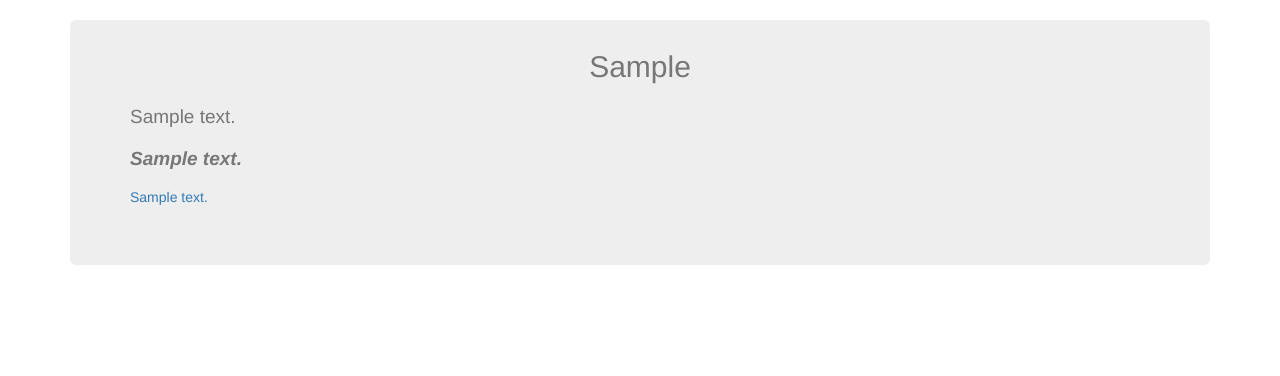
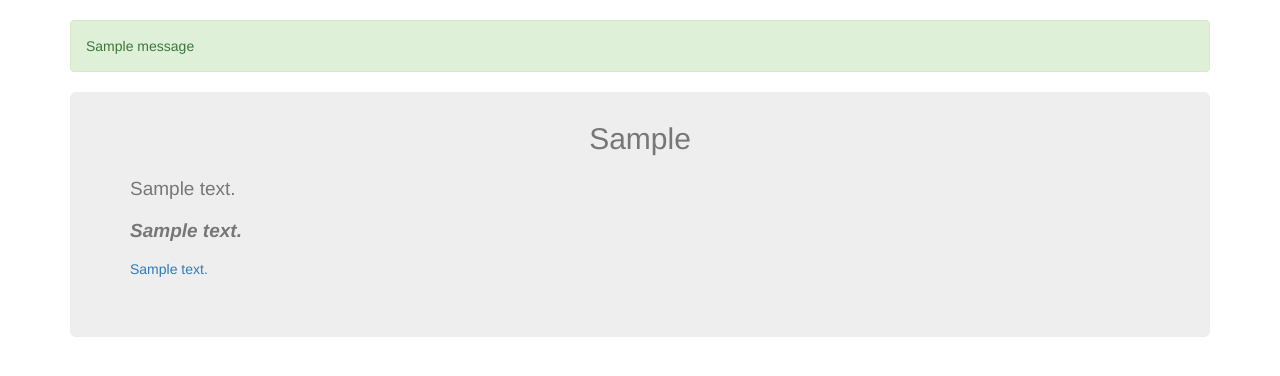
Before and after one commit to wispwisp/interactiveEducator, a Django app: page /iedu/slide/ in a window 1280 px wide. Shown: the part 72-448 px from the top of the page. Run offline with Django 3.2, Linux system fonts and the light colour scheme; a user stored in the database is signed in; tables that the repository leaves empty hold one stand-in row (values such as "Sample post"); one stand-in notice (Sample message) is shown; some libraries are stand-ins or nearby versions.

Commit message:
refactoring; messages in slide template

```diff
--- a/iedu/templates/iedu/slide.html
+++ b/iedu/templates/iedu/slide.html
@@ -19,12 +19,18 @@
         <p class="navbar-text navbar_user">{{ user.username }}</p>
       </nav>
 
+      {% if messages %}
+        {% for msg in messages %}
+          {% if msg.level == DEFAULT_MESSAGE_LEVELS.SUCCESS %}
+            <div class="alert alert-success" role="alert">{{ msg }}</div>
+          {% else %}
+            <div class="alert alert-danger" role="alert">{{ msg }}</div>
+          {% endif %}
+        {% endfor %}
+      {% endif %}
+
       <div class="jumbotron slide-jumbotron">
         <h2>{{ headword }}</h2>
-
-        {% if errMesg %}
-          <div class="alert alert-danger" role="alert">{{ errMesg }}</div>
-        {% endif %}
 
         <p>{{ text }}</p>
 
--- a/iedu/views.py
+++ b/iedu/views.py
@@ -30,9 +30,6 @@ def register(request):
             profile.save()
             messages.success(request, 'Спасибо за регистрацию!')
             return HttpResponseRedirect(reverse('iedu:index'))
-        else:
-            # TODO django FORM stylization
-            print(user_form.errors, profile_form.errors)
     else:
         user_form = UserForm()
         profile_form = UserProfileForm()
@@ -62,7 +59,7 @@ def user_login(request):
 @login_required
 def user_logout(request):
     logout(request)
-    return HttpResponseRedirect('/iedu')
+    return HttpResponseRedirect(reverse('iedu:index'))
 
 
 @login_required
@@ -74,11 +71,12 @@ def slide(request):
                       'iedu/slide.html',
                       Utils.createSlide(slide))
     # POST:
+
+    # grading:
     if slide.question:
         if 'choice' not in request.POST:
             messages.error(request, 'Не дан ответ')
             return HttpResponseRedirect(reverse('iedu:slide'))
-        # grading:
         progress, isCreated = userProfile.progress_set.get_or_create(
             theme=slide.question.theme,
             defaults={'user': userProfile, 'score': 0}
```
